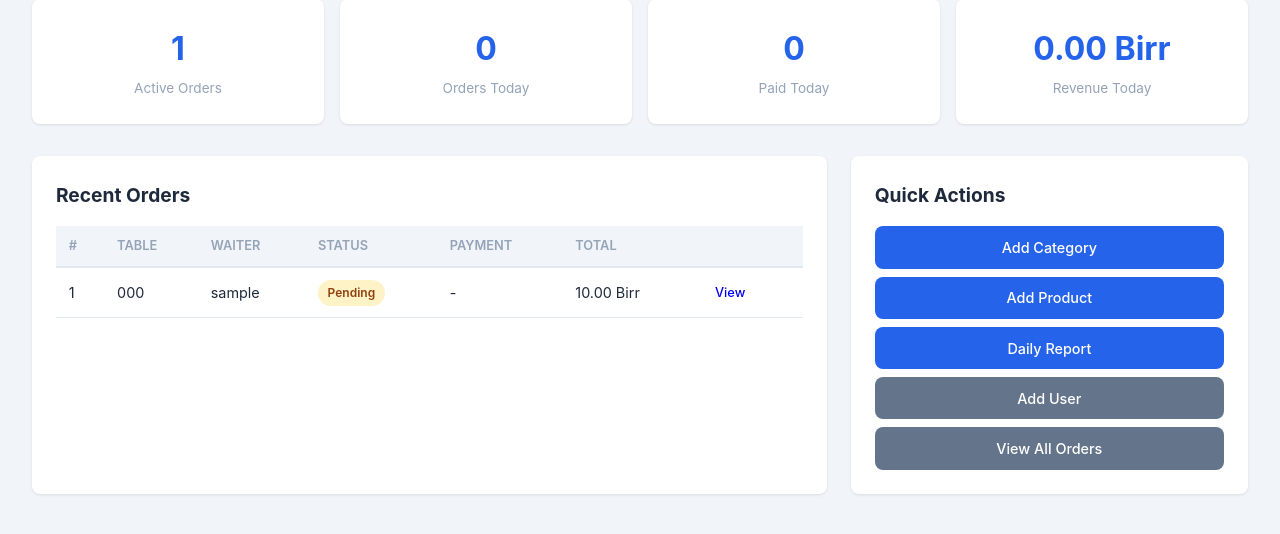
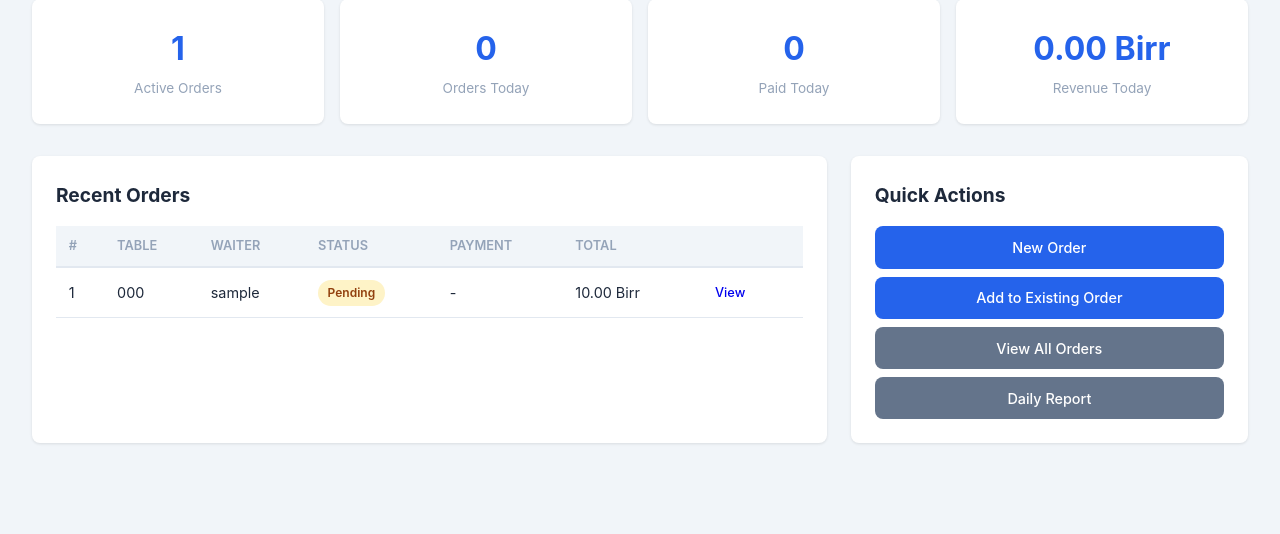
Before and after one commit to Tnsae6/atoka, a Django app: page /manager/ in a window 1280 px wide. Shown: the part 170-704 px from the top of the page. Run offline with Django 5.2, Linux system fonts and the light colour scheme; a user stored in the database is signed in; tables that the repository leaves empty hold one stand-in row (values such as "Sample post").

Commit message:
Allow managers to create, edit, and merge orders

```diff
--- a/core/templates/core/create_order.html
+++ b/core/templates/core/create_order.html
@@ -54,7 +54,7 @@
             <label for="orderNotes">Notes</label>
             <textarea id="orderNotes" rows="2" placeholder="Special instructions..."></textarea>
         </div>
-        <form id="orderForm" method="post" action="{% url 'create_order' %}">
+        <form id="orderForm" method="post" action="{% if role == 'manager' %}{% url 'manager_create_order' %}{% else %}{% url 'create_order' %}{% endif %}">
             {% csrf_token %}
             <input type="hidden" name="table_number" id="hiddenTableNumber">
             <input type="hidden" name="notes" id="hiddenNotes">
--- a/core/templates/core/manager_dashboard.html
+++ b/core/templates/core/manager_dashboard.html
@@ -94,11 +94,10 @@
     <div class="section">
         <h2>Quick Actions</h2>
         <div class="quick-actions">
-            <a href="{% url 'category_create' %}" class="btn btn-primary">Add Category</a>
-            <a href="{% url 'product_create' %}" class="btn btn-primary">Add Product</a>
-            <a href="{% url 'daily_report' %}" class="btn btn-primary">Daily Report</a>
-            <a href="{% url 'create_user' %}" class="btn btn-secondary">Add User</a>
+            <a href="{% url 'manager_create_order' %}" class="btn btn-primary">New Order</a>
+            <a href="{% url 'manager_merge_orders' %}" class="btn btn-primary">Add to Existing Order</a>
             <a href="{% url 'manager_orders' %}" class="btn btn-secondary">View All Orders</a>
+            <a href="{% url 'daily_report' %}" class="btn btn-secondary">Daily Report</a>
         </div>
     </div>
 </div>
--- a/core/urls.py
+++ b/core/urls.py
@@ -21,6 +21,9 @@ urlpatterns = [
     path('manager/products/<int:pk>/edit/', views.product_edit, name='product_edit'),
     path('manager/products/<int:pk>/delete/', views.product_delete, name='product_delete'),
     path('manager/orders/', views.manager_orders, name='manager_orders'),
+    path('manager/order/new/', views.create_order, name='manager_create_order'),
+    path('manager/order/<int:pk>/edit/', views.edit_order, name='manager_edit_order'),
+    path('manager/merge/', views.merge_orders, name='manager_merge_orders'),
     path('manager/report/', views.daily_report, name='daily_report'),
     path('manager/users/', views.manage_users, name='manage_users'),
     path('manager/users/create/', views.create_user, name='create_user'),
--- a/core/views.py
+++ b/core/views.py
@@ -329,7 +329,8 @@ def waiter_daily_report(request):
 
 @login_required
 def create_order(request):
-    if get_user_role(request.user) != 'waiter':
+    role = get_user_role(request.user)
+    if role not in ('waiter', 'manager'):
         return redirect('dashboard')
     if request.method == 'POST':
         table_number = request.POST.get('table_number', '')
@@ -339,7 +340,7 @@ def create_order(request):
 
         if not items:
             messages.error(request, 'Please add items to the order.')
-            return redirect('create_order')
+            return redirect('manager_create_order' if role == 'manager' else 'create_order')
 
         order = Order.objects.create(
             waiter=request.user,
@@ -359,10 +360,13 @@ def create_order(request):
 
         order.calculate_total()
         messages.success(request, f'Order #{order.id} created successfully.')
-        return redirect('waiter_dashboard')
+        return redirect('manager_dashboard' if role == 'manager' else 'waiter_dashboard')
 
     categories = Category.objects.filter(is_active=True).prefetch_related('products')
-    return render(request, 'core/create_order.html', {'categories': categories})
+    return render(request, 'core/create_order.html', {
+        'categories': categories,
+        'role': role,
+    })
 
 
 @login_required
@@ -871,15 +875,16 @@ def delete_user(request, pk):
 
 @login_required
 def edit_order(request, pk):
-    if get_user_role(request.user) != 'waiter':
+    role = get_user_role(request.user)
+    if role not in ('waiter', 'manager'):
         return redirect('dashboard')
     order = get_object_or_404(Order, pk=pk)
-    if order.waiter != request.user:
+    if role == 'waiter' and order.waiter != request.user:
         messages.error(request, 'You can only edit your own orders.')
         return redirect('waiter_dashboard')
     if order.status not in ('pending', 'preparing', 'ready', 'served'):
         messages.error(request, 'Cannot edit an order that has already been paid.')
-        return redirect('waiter_dashboard')
+        return redirect('manager_orders' if role == 'manager' else 'waiter_dashboard')
 
     categories = Category.objects.filter(is_active=True).prefetch_related('products')
 
@@ -911,7 +916,7 @@ def edit_order(request, pk):
 
         order.calculate_total()
         messages.success(request, f'Order #{order.id} updated successfully.')
-        return redirect('waiter_dashboard')
+        return redirect('manager_orders' if role == 'manager' else 'waiter_dashboard')
 
     existing_items = []
     for item in order.items.select_related('product').all():
@@ -932,13 +937,17 @@ def edit_order(request, pk):
 
 @login_required
 def merge_orders(request):
-    if get_user_role(request.user) != 'waiter':
+    role = get_user_role(request.user)
+    if role not in ('waiter', 'manager'):
         return redirect('dashboard')
 
     if request.method == 'POST':
         order_id = request.POST.get('order_id')
         if order_id:
-            order = get_object_or_404(Order, pk=order_id, waiter=request.user)
+            order = get_object_or_404(Order, pk=order_id)
+            if role == 'waiter' and order.waiter != request.user:
+                messages.error(request, 'You can only edit your own orders.')
+                return redirect('waiter_dashboard')
             if order.status in ('paid', 'cancelled'):
                 messages.error(request, 'Cannot add items to a paid or cancelled order.')
             else:
@@ -952,16 +961,22 @@ def merge_orders(request):
                 if existing:
                     return redirect('edit_order', pk=existing.pk)
                 else:
-                    return redirect('create_order')
+                    return redirect('manager_create_order' if role == 'manager' else 'create_order')
             else:
                 messages.error(request, 'Please select an order or enter a table number.')
 
-    active_orders = Order.objects.filter(
-        waiter=request.user
-    ).exclude(status__in=['paid', 'cancelled']).select_related().prefetch_related('items__product')
+    if role == 'manager':
+        active_orders = Order.objects.exclude(
+            status__in=['paid', 'cancelled']
+        ).select_related().prefetch_related('items__product')
+    else:
+        active_orders = Order.objects.filter(
+            waiter=request.user
+        ).exclude(status__in=['paid', 'cancelled']).select_related().prefetch_related('items__product')
 
     return render(request, 'core/merge_orders.html', {
         'active_orders': active_orders,
+        'role': role,
     })
 
 
```
